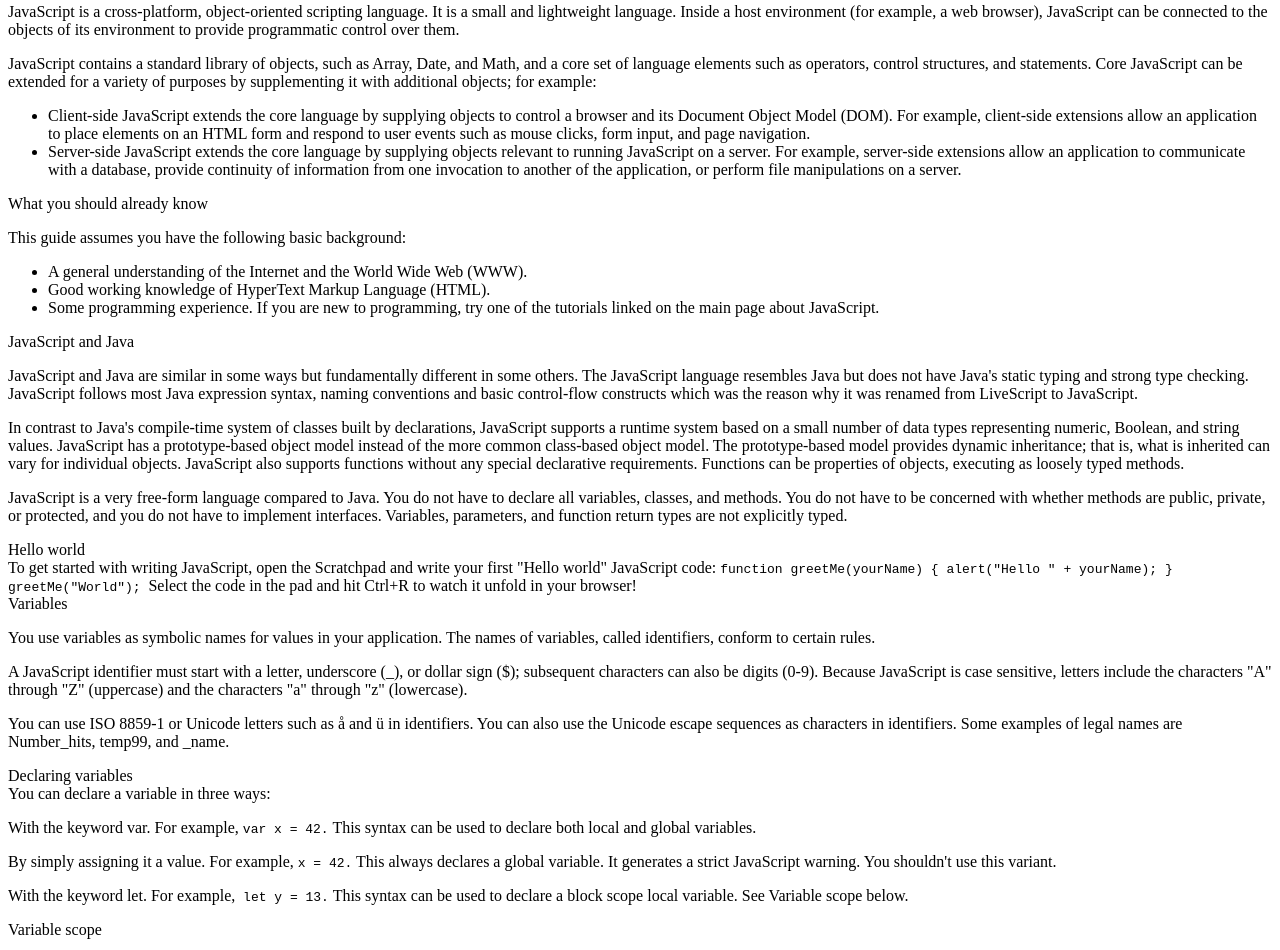
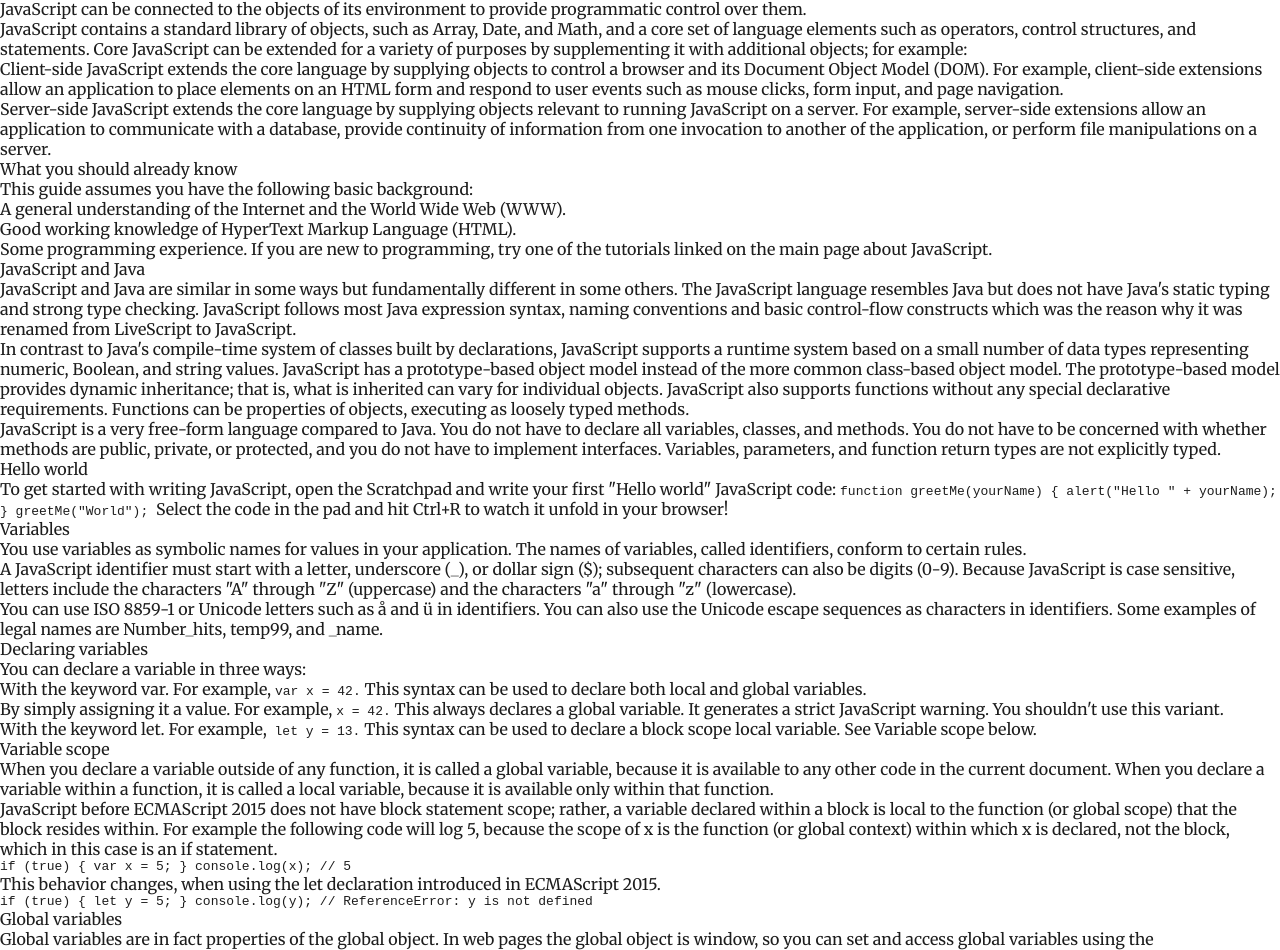
Before and after one commit to NahuelGenchi/freeCodeCamp, a plain HTML site: page responsive_web_design/technical_documentation_page/index.html in a window 1280 px wide. Shown: the part 341-1291 px from the top of the page. Drawn offline with Linux system fonts and the light colour scheme.

Commit message:
Adding Google Fonts & updating general CSS

```diff
--- a/responsive_web_design/technical_documentation_page/index.html
+++ b/responsive_web_design/technical_documentation_page/index.html
@@ -5,7 +5,7 @@
     <meta http-equiv="X-UA-Compatible" content="IE=edge">
     <meta name="viewport" content="width=device-width, initial-scale=1.0">
     <title>Technical Documentation Page</title>
-    <!-- FAVICON -->
+    <!-- Favicon -->
     <link rel="apple-touch-icon" sizes="180x180" href="./img/favicon/apple-touch-icon.png">
     <link rel="icon" type="image/png" sizes="32x32" href="./img/favicon/favicon-32x32.png">
     <link rel="icon" type="image/png" sizes="16x16" href="./img/favicon/favicon-16x16.png">
@@ -15,6 +15,10 @@
     <meta name="msapplication-TileColor" content="#2b5797">
     <meta name="msapplication-config" content="./img/favicon/browserconfig.xml">
     <meta name="theme-color" content="#ffffff">
+    <!-- Google Fonts -->
+    <link rel="preconnect" href="https://fonts.googleapis.com">
+    <link rel="preconnect" href="https://fonts.gstatic.com" crossorigin>
+    <link href="https://fonts.googleapis.com/css2?family=Merriweather:ital,wght@0,300;0,400;0,700;0,900;1,400;1,700&display=swap" rel="stylesheet">
     <!-- CSS -->
     <link rel="stylesheet" href="./css/main.css">
 </head>
--- a/responsive_web_design/technical_documentation_page/scss/_general.scss
+++ b/responsive_web_design/technical_documentation_page/scss/_general.scss
@@ -0,0 +1,11 @@
+* {
+    margin: 0;
+    padding: 0;
+    box-sizing: border-box;
+}
+
+body {
+    font-family: 'Merriweather', serif;
+    background-color: white;
+    color: rgb(29, 29, 29);
+}
--- a/responsive_web_design/technical_documentation_page/scss/main.scss
+++ b/responsive_web_design/technical_documentation_page/scss/main.scss
@@ -1,5 +1,4 @@
 @import "general";
 
-@import "header";
+@import "navbar";
 @import "index";
-@import "footer";
```
Also changed, not shown: responsive_web_design/technical_documentation_page/css/main.css, responsive_web_design/technical_documentation_page/img/docs.png (deleted), responsive_web_design/technical_documentation_page/scss/_footer.scss (deleted), responsive_web_design/technical_documentation_page/scss/_header.scss (deleted), responsive_web_design/technical_documentation_page/scss/_navbar.scss (added), 1 other file.
